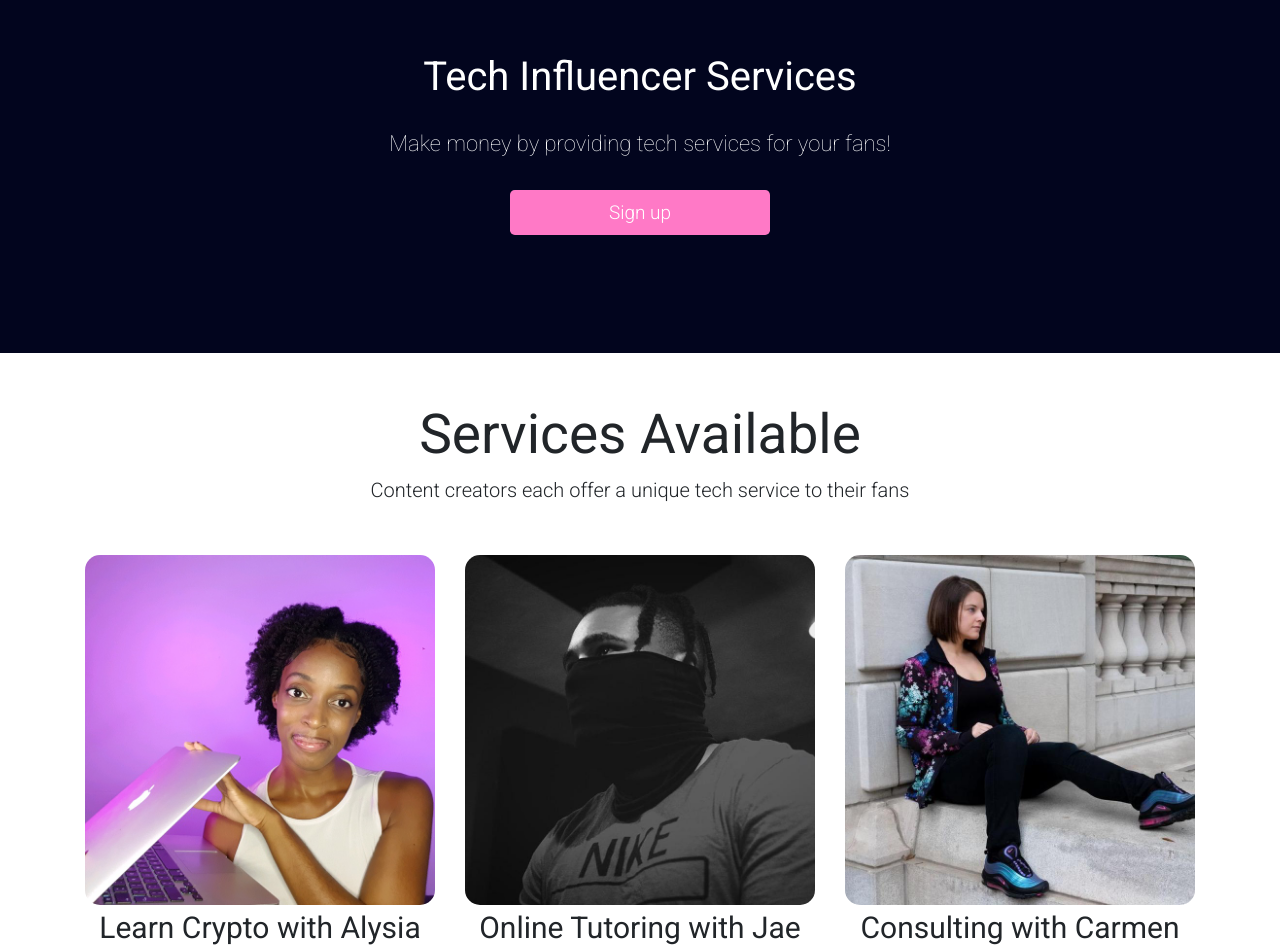
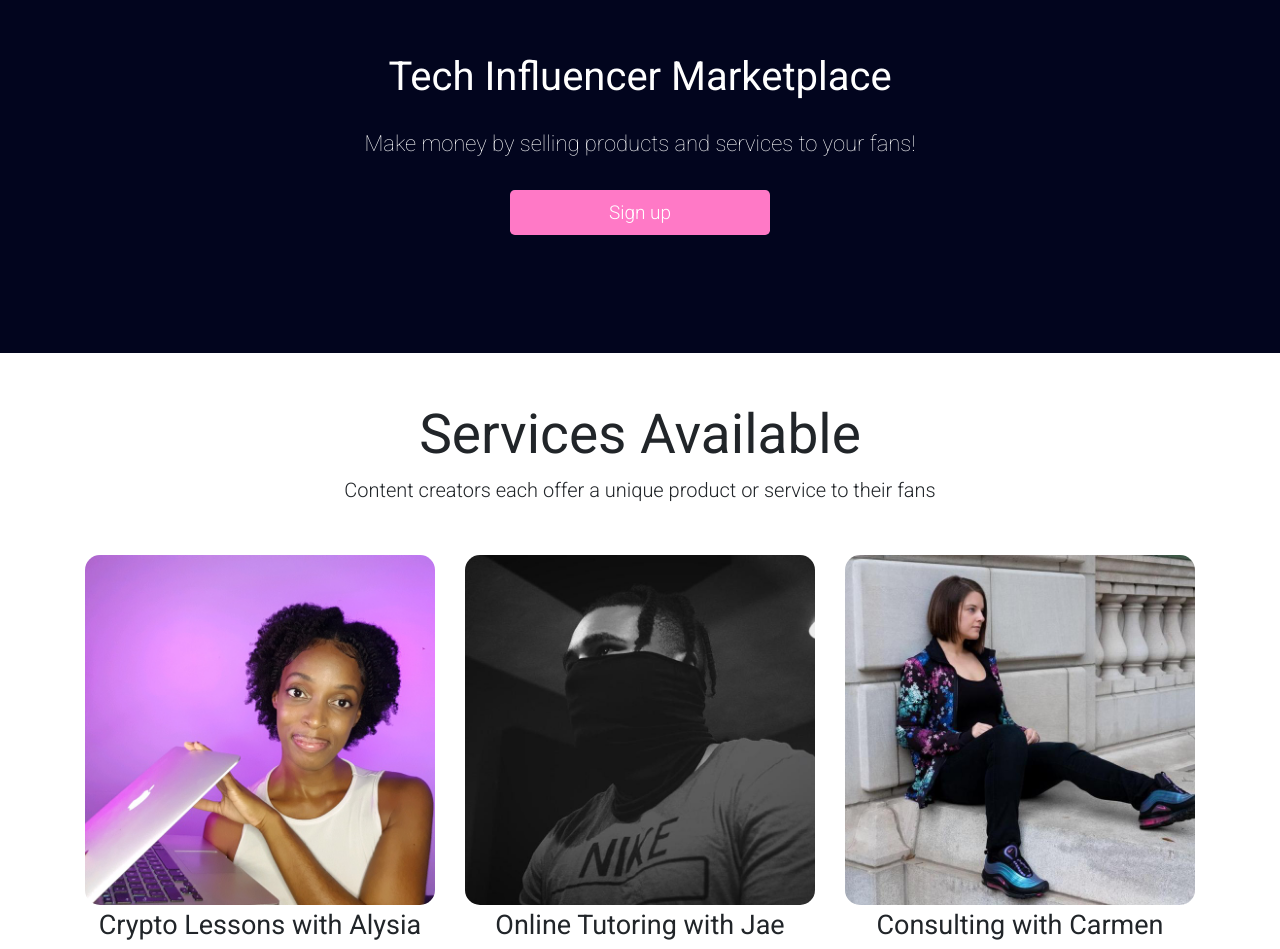
Before and after one commit to andrewroblesdev/EveryLine, a Next.js app: page / in a window 1280 px wide. Shown: the part 100-1049 px from the top of the page. Built offline with nearby package versions, Linux system fonts and the light colour scheme.

Commit message:
Update value proposition wording to include products in addition to services

```diff
--- a/components/landing/landing.js
+++ b/components/landing/landing.js
@@ -13,10 +13,10 @@ export default function Landing() {
                     <a>EveryLine</a>
                 </div>
                     <div className={`${ styles.description }`}>
-                      Tech Influencer Services
+                      Tech Influencer Marketplace
                     </div>
                     <div className={`${ styles.text }`}>
-                      Make money by providing tech services for your fans!
+                      Make money by selling products and services to your fans!
                     </div>
                     <div className="text-center">
                       <Link href="https://discord.gg/4WnxjPGQ7d">
@@ -35,7 +35,7 @@ export default function Landing() {
                        Services Available
                     </div>
                     <div className={`${styles.medium}`}>
-                        Content creators each offer a unique tech service to their fans
+                        Content creators each offer a unique product or service to their fans
                     </div>
                 </div>
             </div>
@@ -46,7 +46,7 @@ export default function Landing() {
                         <img className={`${styles.profile}`} src="/images/cryptoclasses.jpeg" />
                     </a>
                     <div className={`${styles.subtitle}`}>
-                        Learn Crypto with Alysia
+                        Crypto Lessons with Alysia
                     </div>
                     <div className={`${styles.small}`}>
                         Private Crypto Coaching sessions for you to gain clarity and be successful on you cryptocurrency and blockchain journey
--- a/components/landing/landing.module.css
+++ b/components/landing/landing.module.css
@@ -81,7 +81,7 @@
 .subtitle {
     font-family: 'Roboto', sans-serif;
     font-weight: 400;
-    font-size: 30px;
+    font-size: 27px;
 }
 
 .medium {
@@ -115,7 +115,7 @@
 
     .description {
         padding-top: 20px;
-        font-size: 31px;
+        font-size: 27px;
         font-weight: 400;
     }
 
```
